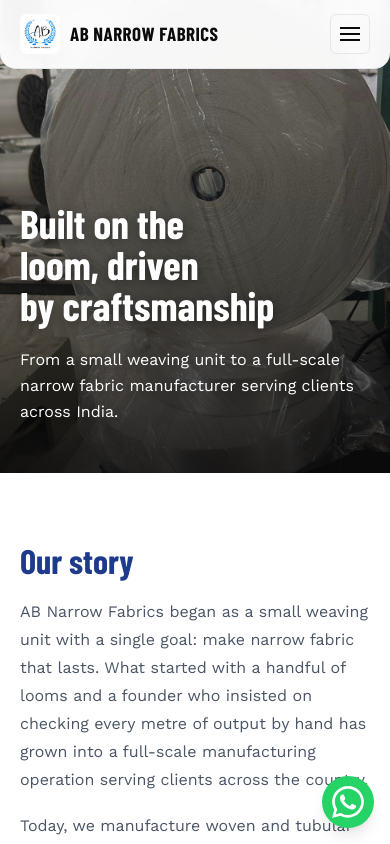
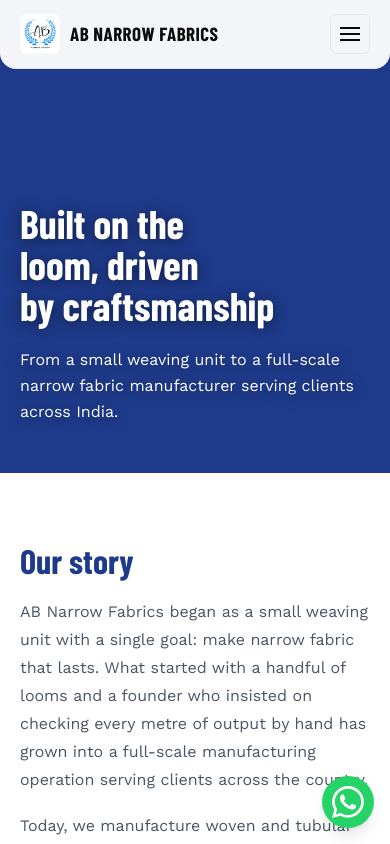
Before and after one commit to abnarrowfabrics/narrow-fabrics, a Next.js app: page /about in a window 390 px wide. Shown: the top 844 px of the page. Built offline with nearby package versions, Linux system fonts and the light colour scheme; a web font is replaced by a local one.

Commit message:
removed the pic in the hero section in the mobile view

```diff
--- a/app/components/HeroMedia.tsx
+++ b/app/components/HeroMedia.tsx
@@ -26,12 +26,14 @@ export default function HeroMedia() {
           autoPlay
           muted
           playsInline
-          onEnded={() => setActive(1)}
+          onEnded={() =>
+            window.matchMedia("(min-width: 640px)").matches ? setActive(1) : videoRef.current?.play()
+          }
         />
         <img
           src="/hero-image.jpeg"
           alt=""
-          className="h-full w-1/2 object-cover"
+          className="hidden h-full w-1/2 object-cover sm:block"
         />
       </div>
     </div>
--- a/app/components/PageHero.tsx
+++ b/app/components/PageHero.tsx
@@ -12,10 +12,10 @@ export default function PageHero({
   return (
     <section className="relative -mt-[69px] flex min-h-[min(56svh,580px)] items-end sm:min-h-[min(62vh,580px)] overflow-hidden bg-[#1E3A8A]">
       {image && (
-        <>
+        <div className="absolute inset-0 hidden sm:block">
           <Image src={image} alt="" fill preload sizes="100vw" className="object-cover" />
-          <div className="absolute inset-0 bg-gradient-to-t from-[#0B0B0C]/85 via-[#0B0B0C]/45 to-[#0B0B0C]/15 sm:bg-gradient-to-r sm:from-[#0B0B0C]/80 sm:via-[#0B0B0C]/45 sm:to-[#0B0B0C]/10" />
-        </>
+          <div className="absolute inset-0 bg-gradient-to-r from-[#0B0B0C]/80 via-[#0B0B0C]/45 to-[#0B0B0C]/10" />
+        </div>
       )}
       <div className="relative mx-auto w-full max-w-6xl animate-[fadeUp_0.8s_ease_both] px-5 pt-[140px] pb-[clamp(48px,7vw,88px)] [text-shadow:0_2px_14px_rgba(0,0,0,0.5)] sm:px-10">
         <h1 className="mb-5 max-w-3xl font-[family-name:var(--font-heading)] text-[clamp(40px,6vw,76px)] leading-[1.03] font-extrabold text-balance text-white">
```
